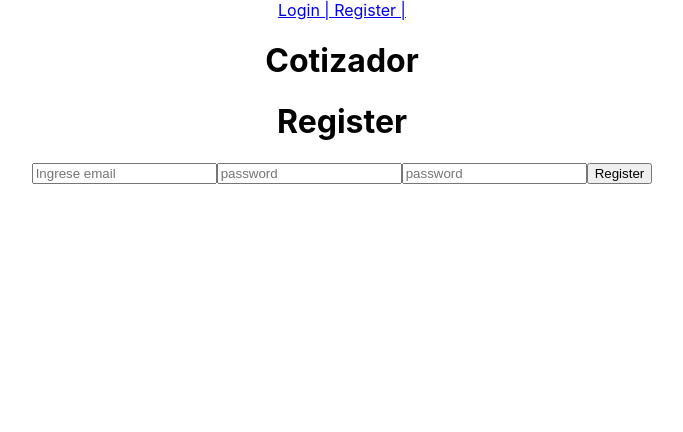
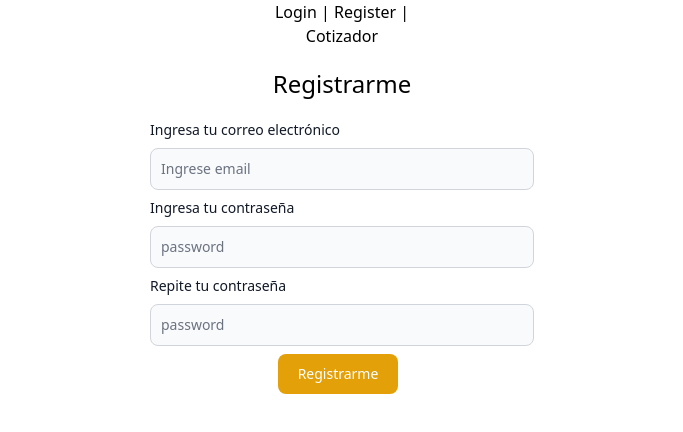
Before and after one commit to heydn/React-firebase-rrouter6, a React (Create React App) app: page /register in a window 1280 px wide. Shown: the top 432 px of the page, without its empty margins (298-981 px from the left). Built offline with nearby package versions, Linux system fonts and the light colour scheme; no server answers.

Commit message:
Flowbite login y register

```diff
--- /dev/null
+++ b/postcss.config.js
@@ -0,0 +1,6 @@
+module.exports = {
+  plugins: {
+    tailwindcss: {},
+    autoprefixer: {},
+  },
+}
--- a/src/App.js
+++ b/src/App.js
@@ -7,6 +7,7 @@ import { Navbar } from './components/Navbar';
 import { RequireAuth } from './components/RequireAuth';
 import { useContext } from 'react';
 import { UserContext } from './context/UserProvider';
+import { LayoutContainerForm } from './components/LayoutContainerForm';
 
 
 
@@ -31,9 +32,10 @@ const App = () => {
             </RequireAuth>
           }>
         </Route>
-
-        <Route path='/login' element={<Login/>}></Route>
-        <Route path='/register' element={<Register/>}></Route>
+        <Route path="/" element={<LayoutContainerForm />}>
+          <Route path='/login' element={<Login/>}></Route>
+          <Route path='/register' element={<Register/>}></Route>
+        </Route>
       </Routes>
     </div>
   );
--- /dev/null
+++ b/src/components/Button.js
@@ -0,0 +1,10 @@
+export const Button = ({text, type}) => {
+  return (
+    <button
+          className="focus:outline-none text-white bg-yellow-400 hover:bg-yellow-500 focus:ring-4 focus:ring-yellow-300 font-medium rounded-lg text-sm px-5 py-2.5 mr-2 mb-2 dark:focus:ring-yellow-900"
+          type={type}
+        >
+          {text}
+    </button>
+  )
+}
--- a/src/components/FormError.js
+++ b/src/components/FormError.js
@@ -2,6 +2,10 @@ import React from 'react'
 
 export const FormError = ({error}) => {
   return (
-    <>{ error && <p>{error.message}</p> }</>
+    <>{ error && (
+        <p className="mb-5 text-sm text-red-600 dark:text-red-500 text-left">
+          <span className="font-medium">Oops!</span> {error.message}
+        </p>
+      ) }</>
   )
 }
--- a/src/components/FormInput.js
+++ b/src/components/FormInput.js
@@ -1,18 +1,34 @@
 import { forwardRef } from "react";
 
-export const FormInput = forwardRef(({type, placeholder, onChange, onBlur, name},ref) => {
+export const FormInput = forwardRef(({type, placeholder, onChange, onBlur, name, label, error},ref) => {
+
+  const errorClassLabel = error ?
+  "block mb-2 text-sm font-medium text-red-700 dark:text-red-500 text-left"
+  : "block mb-2 text-sm font-medium text-gray-900 dark:text-gray-300 text-left"
+
+  const errorClassInput = error ?
+  "bg-red-50 border border-red-500 text-red-900 placeholder-red-700 text-sm rounded-lg focus:ring-red-500 focus:border-red-500 block w-full p-2.5 dark:bg-red-100 dark:border-red-400"
+  : "bg-gray-50 border border-gray-300 text-gray-900 text-sm rounded-lg focus:ring-blue-500 focus:border-blue-500 block w-full p-2.5 dark:bg-gray-700 dark:border-gray-600 dark:placeholder-gray-400 dark:text-white dark:focus:ring-blue-500 dark:focus:border-blue-500"
+
   return (
+    <div className="mb-2">
+
+      <label
+        htmlFor="email"
+        className={errorClassLabel}
+      >
+        {label}
+      </label>
+
       <input
+        className={errorClassInput}
         type={type}
         placeholder={placeholder}
         ref={ref}
         onChange={onChange}
         onBlur={onBlur}
         name={name}
-        //   {...register('email',{
-        //     required,
-        //     pattern: patternEmail
-        //   })}
       />
+    </div>
   )
 })
--- /dev/null
+++ b/src/components/LayoutContainerForm.js
@@ -0,0 +1,9 @@
+import { Outlet } from "react-router-dom"
+
+export const LayoutContainerForm = () => {
+  return (
+    <div className="w-96 mx-auto mt-5">
+        <Outlet />
+    </div>
+  );
+};
--- /dev/null
+++ b/src/components/Title.js
@@ -0,0 +1,9 @@
+export const Title = ({title}) => {
+  return (
+    <h1
+        className="text-center my-5 text-2xl"
+    >
+        {title}
+    </h1>
+  )
+}
--- a/src/index.css
+++ b/src/index.css
@@ -1,13 +1,3 @@
-body {
-  margin: 0;
-  font-family: -apple-system, BlinkMacSystemFont, 'Segoe UI', 'Roboto', 'Oxygen',
-    'Ubuntu', 'Cantarell', 'Fira Sans', 'Droid Sans', 'Helvetica Neue',
-    sans-serif;
-  -webkit-font-smoothing: antialiased;
-  -moz-osx-font-smoothing: grayscale;
-}
-
-code {
-  font-family: source-code-pro, Menlo, Monaco, Consolas, 'Courier New',
-    monospace;
-}
+@tailwind base;
+@tailwind components;
+@tailwind utilities;
--- a/src/routes/Login.js
+++ b/src/routes/Login.js
@@ -1,8 +1,10 @@
 import React, { useContext } from 'react';
 import { useForm } from 'react-hook-form';
 import { useNavigate } from 'react-router-dom';
+import { Button } from '../components/Button';
 import { FormError } from '../components/FormError';
 import { FormInput } from '../components/FormInput';
+import { Title } from '../components/Title';
 import { UserContext } from '../context/UserProvider';
 import { erroresFirebase } from '../utils/erroresFirebase';
 import { formValidate } from '../utils/formValidate';
@@ -35,27 +37,27 @@ export const Login = () => {
     }
   }
 
-
-
-
   return (
     <>
-      <h1>Login</h1>
+      <Title title="Login" />
       <FormError error={errors.firebase}/>
       <form onSubmit={handleSubmit(onSubmit)}>
 
       <FormInput
+          label="Ingresa tu correo electrónico"
           type="email"
           placeholder="Ingrese email"
           {...register('email',{
             required,
             pattern: patternEmail
           })}
+          error={errors.email || errors.firebase}
         ></FormInput>
 
         <FormError error={errors.email}/>
 
         <FormInput
+          label="Ingresa tu contraseña"
           type="password"
           placeholder="password"
           {...register('password', {
@@ -63,11 +65,15 @@ export const Login = () => {
             required,
             pattern: patternPassword
           })}
+          error={errors.password}
         ></FormInput>
 
           <FormError error={errors.password}/>
 
-        <button type='submit'>Login</button>
+        <Button
+          text="Login"
+          type="submit"
+        />
 
       </form>
     </>
--- a/src/routes/Register.js
+++ b/src/routes/Register.js
@@ -7,6 +7,8 @@ import { formValidate } from '../utils/formValidate';
 
 import { FormError } from '../components/FormError';
 import { FormInput } from '../components/FormInput';
+import { Title } from '../components/Title';
+import { Button } from '../components/Button';
 
 export const Register = () => {
 
@@ -36,7 +38,7 @@ export const Register = () => {
 
   return (
     <>
-      <h1>Register</h1>
+      <Title title="Registrarme"/>
       <FormError error={errors.firebase}/>
       <form onSubmit={handleSubmit(onSubmit)}>
         <FormInput
@@ -46,9 +48,12 @@ export const Register = () => {
             required,
             pattern: patternEmail
           })}
-        ></FormInput>
+          label="Ingresa tu correo electrónico"
+          error={errors.email}
+        >
+        </FormInput>
+        <FormError error={errors.email}/>
 
-        <FormError error={errors.email}/>
 
         <FormInput
           type="password"
@@ -58,6 +63,8 @@ export const Register = () => {
             required,
             pattern: patternPassword
           })}
+          label="Ingresa tu contraseña"
+          error={errors.password}
         ></FormInput>
 
           <FormError error={errors.password}/>
@@ -68,11 +75,16 @@ export const Register = () => {
             {...register('repassword',{
               validate: validateEquals(getValues)
             })}
+            label="Repite tu contraseña"
+            error={errors.repassword}
         ></FormInput>
 
           <FormError error={errors.repassword}/>
 
-          <button type='submit'>Register</button>
+          <Button
+            text="Registrarme"
+            type="submit"
+          />
 
       </form>
     </>
--- /dev/null
+++ b/tailwind.config.js
@@ -0,0 +1,13 @@
+/** @type {import('tailwindcss').Config} */
+module.exports = {
+  content: [
+    "./src/**/*.{js,jsx,ts,tsx}",'node_modules/flowbite-react/**/*.{js,jsx,ts,tsx}'
+  ],
+  theme: {
+    extend: {},
+  },
+  plugins: [
+    require('flowbite/plugin')
+  ]
+
+}
```
Also changed, not shown: package.json (+7 -0 lines), 1 other file (tests, documents, lock files or other folders). Lines whose indentation alone changed are shown as unchanged.
